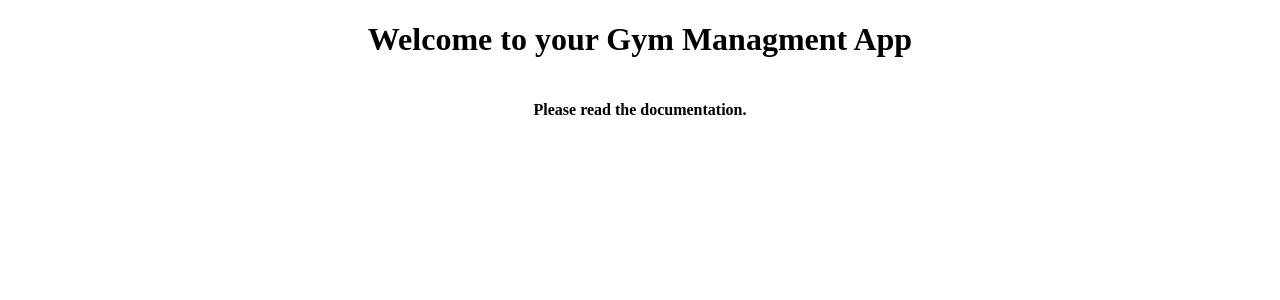
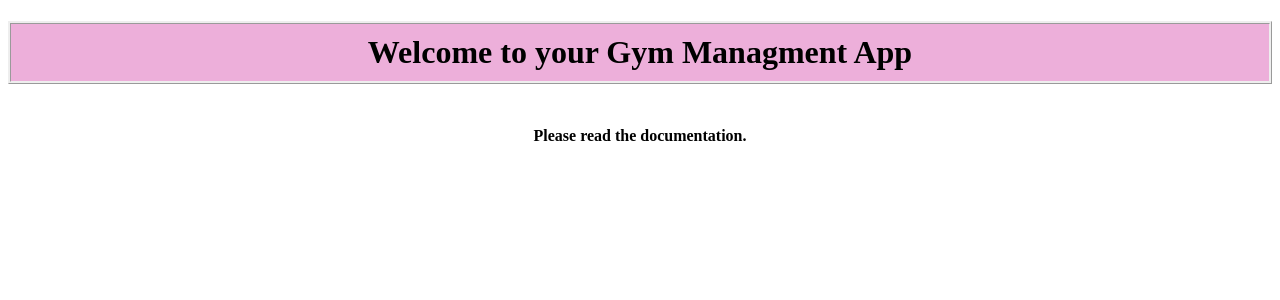
Before and after one commit to BTeeKay/CodeClan_Gym_Management_App, a Flask app: page / in a window 1280 px wide. Shown: the part 54-354 px from the top of the page. Run offline with Flask 2, Linux system fonts and the light colour scheme.

Commit message:
keeping repo and local upto date

```diff
--- a/app.py
+++ b/app.py
@@ -1,4 +1,5 @@
-from flask import Flask, render_template
+from flask import Flask, render_template, send_from_directory
+import os
 
 from controllers.member_controller import members_blueprint
 from controllers.attending_controller import attending_blueprint
@@ -16,5 +17,10 @@ app.register_blueprint(classes_blueprint)
 def home():
     return render_template('index.html', title="Home")
 
+# this is from stack overflow to stop the annoying flavicon stuff
+@app.route('/favicon.ico')
+def favicon():
+    return send_from_directory(os.path.join(app.root_path, 'static'), 'favicon.ico', mimetype='image/vnd.microsoft.icon')
+
 if __name__ == '__main__':
     app.run(debug=True)
--- a/static/css/styles.css
+++ b/static/css/styles.css
@@ -4,6 +4,13 @@
   background-size: cover;
 } */
 
+/* ask for help on this one
+*/
+.title {
+  border-style: ridge;
+  padding: 10px;
+  background-color: #EDAFDA;
+}
 header > ul {
     list-style-type: none;
     margin: 0;
--- a/templates/index.html
+++ b/templates/index.html
@@ -12,7 +12,7 @@
 </header>
 
 <div class="main-page">
-    <h1>Welcome to your Gym Managment App</h1>
+    <h1 class="title">Welcome to your Gym Managment App</h1>
     <h4>Please read the documentation.</h4>
 </div>
 
```
Also changed, not shown: static/images/Screenshot 2022-05-31 at 16.04.36.png (added).
